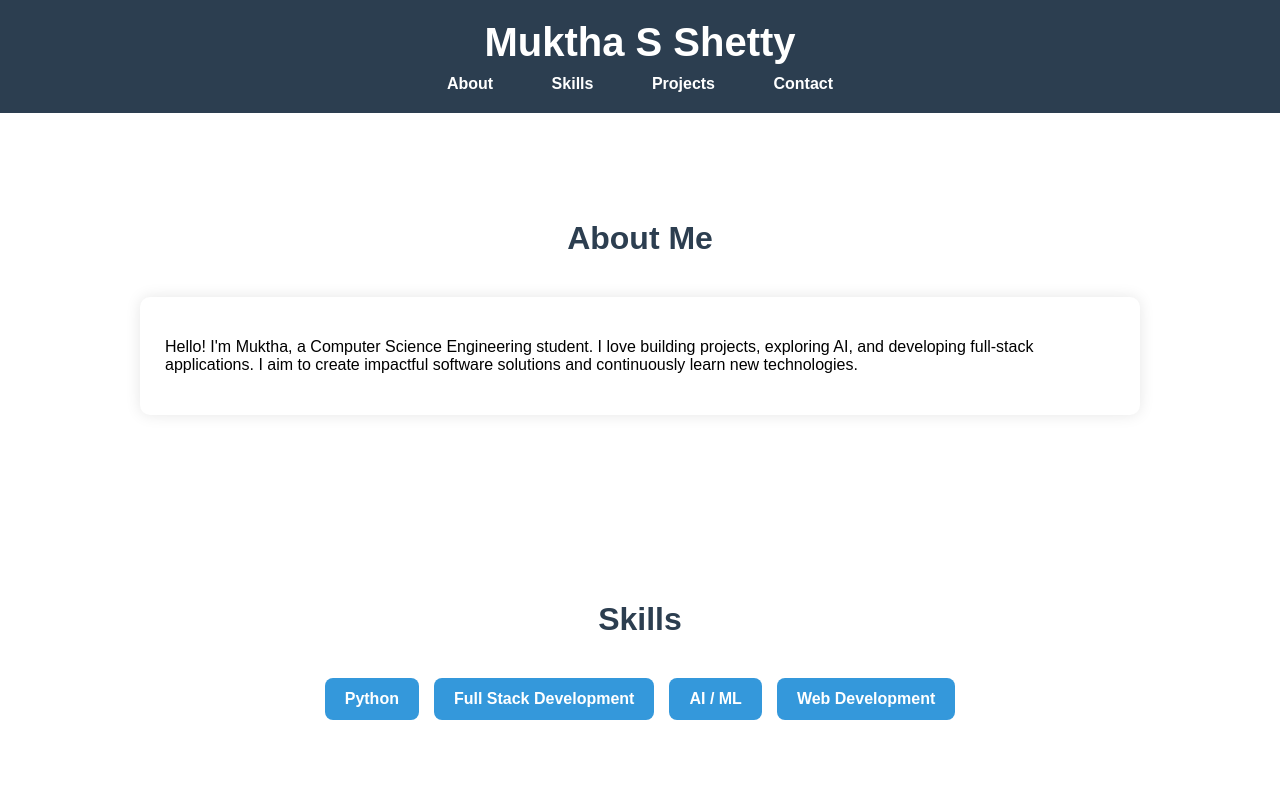
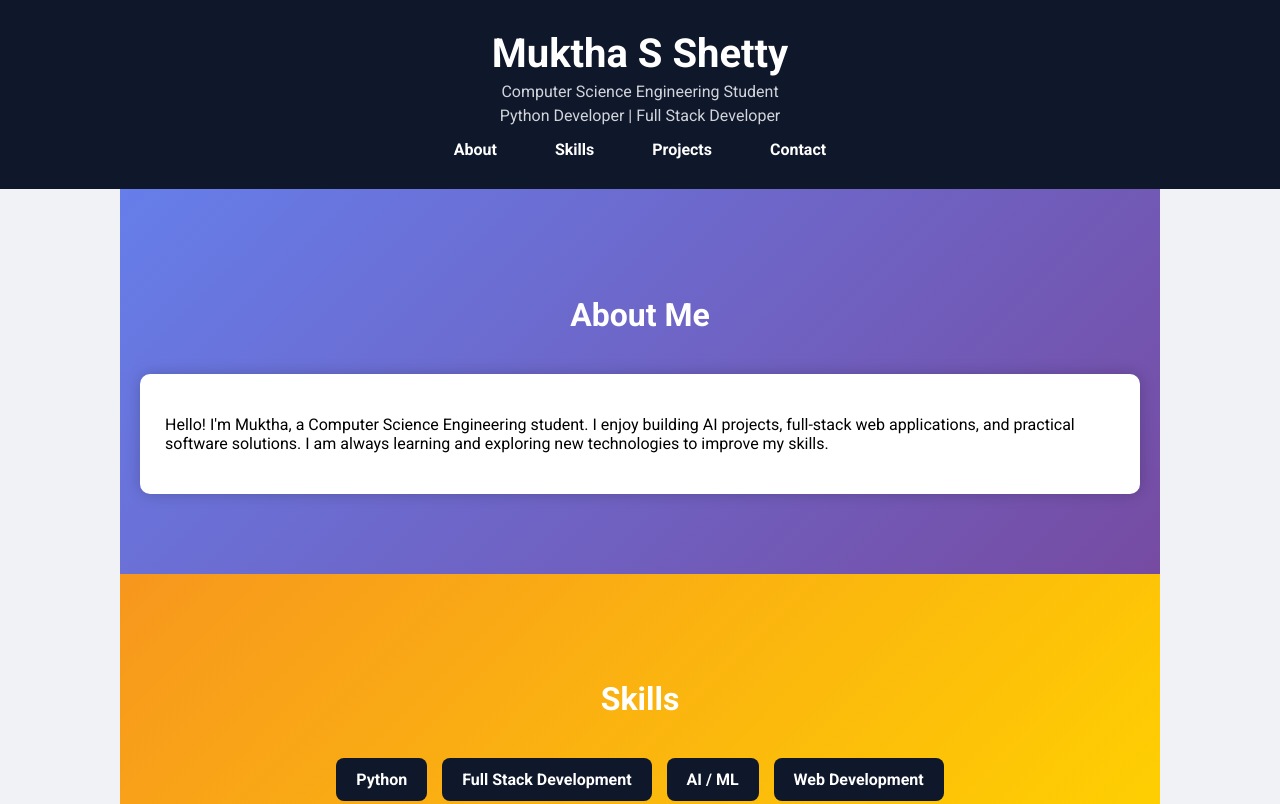
Before and after one commit to MukthaSShetty/MukthaSShetty.github.io, a plain HTML site: page index.html in a window 1280 px wide. Shown: the top 804 px of the page. Drawn offline with Linux system fonts and the light colour scheme.

Commit message:
Update portfolio to professional version

```diff
--- a/index.html
+++ b/index.html
@@ -4,53 +4,54 @@
 <meta charset="UTF-8">
 <meta name="viewport" content="width=device-width, initial-scale=1.0">
 <title>Muktha S Shetty | Portfolio</title>
+<link href="https://fonts.googleapis.com/css2?family=Roboto:wght@400;700&display=swap" rel="stylesheet">
 <style>
-/* Reset & general styles */
-body, html { margin:0; padding:0; font-family: 'Arial', sans-serif; scroll-behavior: smooth;}
-a { text-decoration: none; color: inherit; }
-section { padding: 80px 20px; max-width: 1000px; margin:auto; }
-h2 { text-align:center; margin-bottom:40px; font-size:2em; color:#2c3e50; }
+/* General */
+body, html {margin:0; padding:0; font-family: 'Roboto', sans-serif; scroll-behavior: smooth; background:#f0f2f5;}
+a {text-decoration:none; color:inherit;}
+section {padding:80px 20px; max-width:1000px; margin:auto; opacity:0; transform: translateY(50px); transition: all 0.8s ease-in-out;}
+section.visible {opacity:1; transform: translateY(0);}
+h2 {text-align:center; margin-bottom:40px; font-size:2em; color:#fff;}
 
 /* Header */
-header {
-    position: sticky; top:0; z-index:100;
-    background:#2c3e50; color:white; padding:20px 0;
-}
-header h1 { text-align:center; margin:0; font-size:2.5em; }
-nav { text-align:center; margin-top:10px; }
-nav a {
-    color:white; margin:0 15px; font-weight:bold; padding:8px 12px;
-    transition: background 0.3s, color 0.3s; border-radius:5px;
-}
-nav a:hover { background:white; color:#2c3e50; }
+header {position: sticky; top:0; z-index:100; background:#0f172a; color:white; padding:30px 20px; text-align:center;}
+header h1 {margin:0; font-size:2.5em; color:#fff;}
+header p {margin:5px 0; color:#d1d5db;}
+nav {margin-top:15px;}
+nav a {color:white; margin:0 15px; font-weight:bold; padding:8px 12px; border-radius:5px; transition: background 0.3s, color 0.3s;}
+nav a:hover {background:white; color:#0f172a;}
 
-/* About Box */
-.box {
-    background:white; padding:25px; border-radius:10px; box-shadow:0 0 15px rgba(0,0,0,0.1);
-    transition: transform 0.3s;
-}
-.box:hover { transform: translateY(-5px); }
+/* Section backgrounds */
+#about {background: linear-gradient(135deg, #667eea, #764ba2);}
+#skills {background: linear-gradient(135deg, #f7971e, #ffd200);}
+#projects {background: linear-gradient(135deg, #43cea2, #185a9d);}
+#contact {background: linear-gradient(135deg, #ff6a00, #ee0979);}
+
+/* Boxes */
+.box {background:white; padding:25px; border-radius:10px; box-shadow:0 0 15px rgba(0,0,0,0.2); transition: transform 0.3s;}
+.box:hover {transform: translateY(-5px);}
 
 /* Skills */
-.skills { display:flex; justify-content:center; flex-wrap:wrap; gap:15px; }
-.skill {
-    background:#3498db; color:white; padding:12px 20px; border-radius:8px; font-weight:bold;
-    transition: transform 0.3s, background 0.3s;
-}
-.skill:hover { transform: scale(1.1); background:#2980b9; }
+.skills {display:flex; justify-content:center; flex-wrap:wrap; gap:15px;}
+.skill {background:#0f172a; color:white; padding:12px 20px; border-radius:8px; font-weight:bold; transition: transform 0.3s, background 0.3s;}
+.skill:hover {transform: scale(1.1); background:#1e293b;}
 
 /* Projects */
-.project { margin-bottom:25px; }
+.project {margin-bottom:25px;}
+.project button {background:#3498db; color:white; border:none; padding:8px 12px; border-radius:5px; margin-top:8px; cursor:pointer; transition: background 0.3s;}
+.project button:hover {background:#2980b9;}
 
 /* Contact Links */
-.social { text-align:center; margin-top:20px; }
-.social a {
-    margin:0 10px; font-weight:bold; color:#3498db; transition: color 0.3s;
-}
-.social a:hover { color:#2980b9; }
+.social {text-align:center; margin-top:20px;}
+.social a {margin:0 10px; font-weight:bold; color:white; border:1px solid white; padding:8px 12px; border-radius:5px; transition: background 0.3s, color 0.3s;}
+.social a:hover {background:white; color:#0f172a;}
 
 /* Footer */
-footer { text-align:center; padding:20px; background:#2c3e50; color:white; }
+footer {text-align:center; padding:20px; background:#0f172a; color:white;}
+
+/* GitHub stats card */
+.github-stats {text-align:center; margin-top:20px;}
+.github-stats img {border-radius:10px; box-shadow:0 0 10px rgba(0,0,0,0.2);}
 </style>
 </head>
 <body>
@@ -58,19 +59,21 @@ footer { text-align:center; padding:20px; background:#2c3e50; color:white; }
 <!-- Header -->
 <header>
 <h1>Muktha S Shetty</h1>
+<p>Computer Science Engineering Student</p>
+<p>Python Developer | Full Stack Developer</p>
 <nav>
-    <a href="#about">About</a>
-    <a href="#skills">Skills</a>
-    <a href="#projects">Projects</a>
-    <a href="#contact">Contact</a>
+<a href="#about">About</a>
+<a href="#skills">Skills</a>
+<a href="#projects">Projects</a>
+<a href="#contact">Contact</a>
 </nav>
 </header>
 
-<!-- About Me -->
+<!-- About -->
 <section id="about">
 <h2>About Me</h2>
 <div class="box">
-<p>Hello! I'm Muktha, a Computer Science Engineering student. I love building projects, exploring AI, and developing full-stack applications. I aim to create impactful software solutions and continuously learn new technologies.</p>
+<p>Hello! I'm Muktha, a Computer Science Engineering student. I enjoy building AI projects, full-stack web applications, and practical software solutions. I am always learning and exploring new technologies to improve my skills.</p>
 </div>
 </section>
 
@@ -91,10 +94,12 @@ footer { text-align:center; padding:20px; background:#2c3e50; color:white; }
 <div class="project box">
 <h3>Voice-based Virtual Assistant</h3>
 <p>A virtual assistant that responds to voice commands to perform tasks like opening apps, searching online, and more.</p>
+<button onclick="window.open('https://github.com/yourusername/voice-assistant', '_blank')">View on GitHub</button>
 </div>
 <div class="project box">
 <h3>Automated Helmet Violation Detection & License Plate Recognition</h3>
 <p>A traffic monitoring system that detects helmetless riders and automatically recognizes license plate numbers for enforcement.</p>
+<button onclick="window.open('https://github.com/yourusername/helmet-detection', '_blank')">View on GitHub</button>
 </div>
 </section>
 
@@ -103,6 +108,12 @@ footer { text-align:center; padding:20px; background:#2c3e50; color:white; }
 <h2>Contact Me</h2>
 <div class="social">
 <a href="https://www.linkedin.com/in/muktha-s-shetty-2704402a0" target="_blank">LinkedIn</a>
+<a href="mailto:youremail@example.com">Email</a>
+</div>
+
+<!-- GitHub Stats -->
+<div class="github-stats">
+<img src="https://github-readme-stats.vercel.app/api?username=yourusername&show_icons=true&theme=dark" alt="GitHub Stats">
 </div>
 </section>
 
@@ -111,5 +122,19 @@ footer { text-align:center; padding:20px; background:#2c3e50; color:white; }
 &copy; 2026 Muktha S Shetty. All Rights Reserved.
 </footer>
 
+<!-- Scroll Animation Script -->
+<script>
+const sections = document.querySelectorAll('section');
+window.addEventListener('scroll', () => {
+sections.forEach(sec => {
+  const top = window.scrollY;
+  const offset = sec.offsetTop - window.innerHeight + 100;
+  if(top > offset){
+    sec.classList.add('visible');
+  }
+});
+});
+</script>
+
 </body>
 </html>
```
